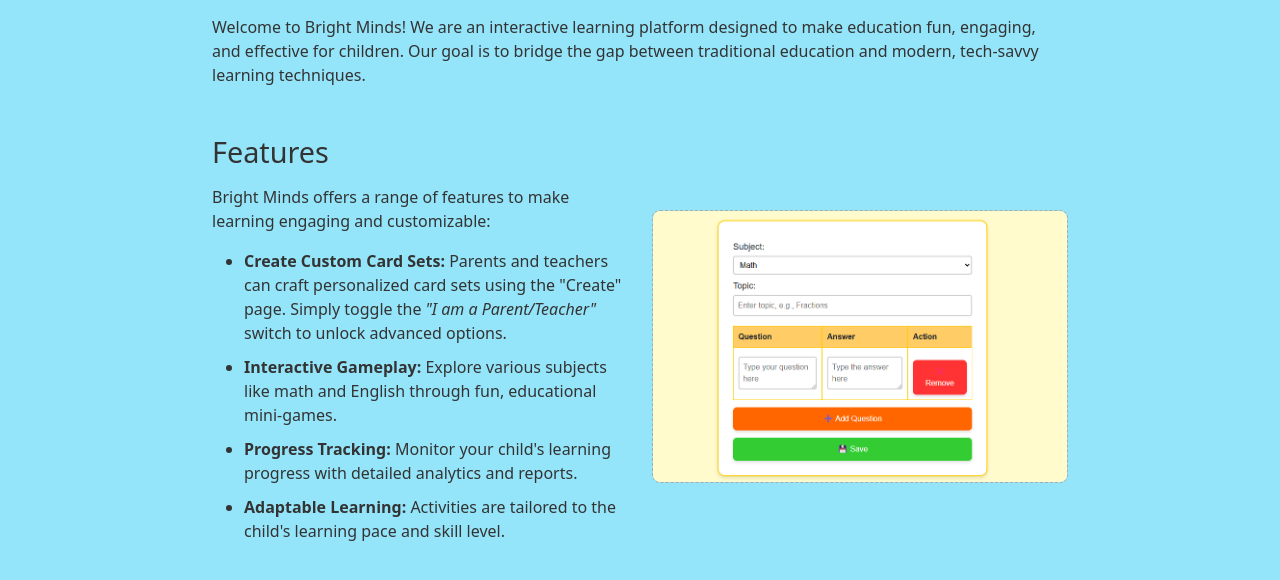
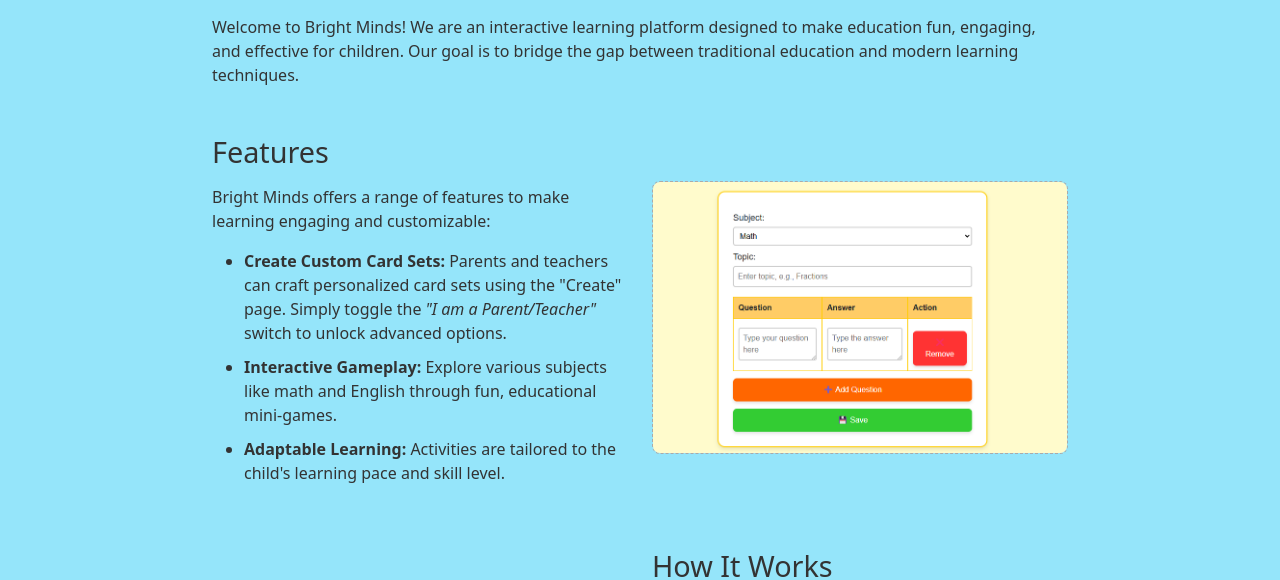
Before and after one commit to JocelynGV/BrightMindsApplication, a website: page public/about.html in a window 1280 px wide. Shown: the part 149-729 px from the top of the page. Drawn offline with nearby package versions, Linux system fonts and the light colour scheme.

Commit message:
Update about.html

```diff
--- a/public/about.html
+++ b/public/about.html
@@ -102,7 +102,7 @@
         <section id="about" class="mb-5">
             <h1 id="about-header">About Bright Minds</h1>
             <p>
-                Welcome to Bright Minds! We are an interactive learning platform designed to make education fun, engaging, and effective for children. Our goal is to bridge the gap between traditional education and modern, tech-savvy learning techniques.
+                Welcome to Bright Minds! We are an interactive learning platform designed to make education fun, engaging, and effective for children. Our goal is to bridge the gap between traditional education and modern learning techniques.
             </p>
         </section>
 
@@ -115,7 +115,6 @@
                     <ul class="feature-list">
                         <li><strong>Create Custom Card Sets:</strong> Parents and teachers can craft personalized card sets using the "Create" page. Simply toggle the <em>"I am a Parent/Teacher"</em> switch to unlock advanced options.</li>
                         <li><strong>Interactive Gameplay:</strong> Explore various subjects like math and English through fun, educational mini-games.</li>
-                        <li><strong>Progress Tracking:</strong> Monitor your child's learning progress with detailed analytics and reports.</li>
                         <li><strong>Adaptable Learning:</strong> Activities are tailored to the child's learning pace and skill level.</li>
                     </ul>
                 </div>
```
